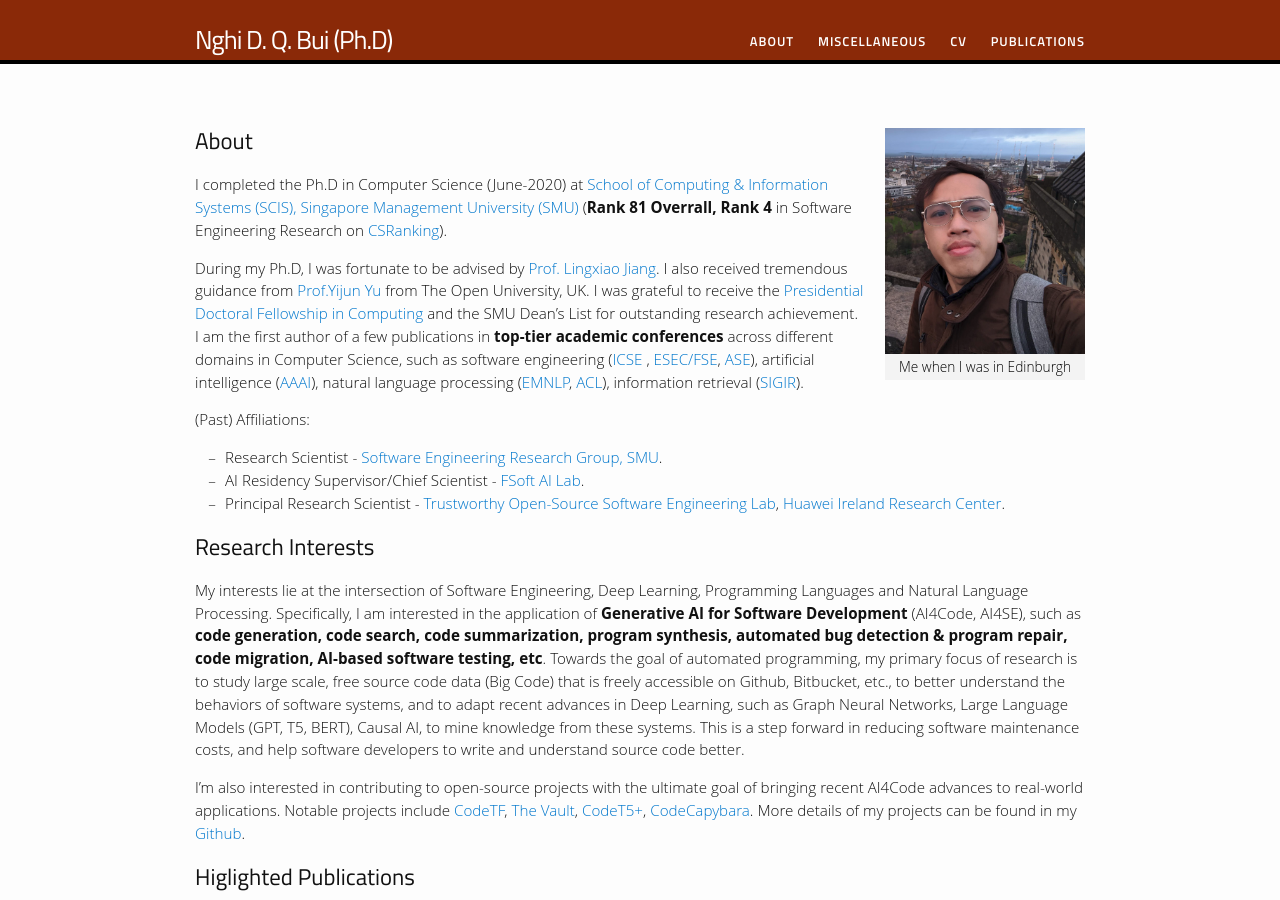
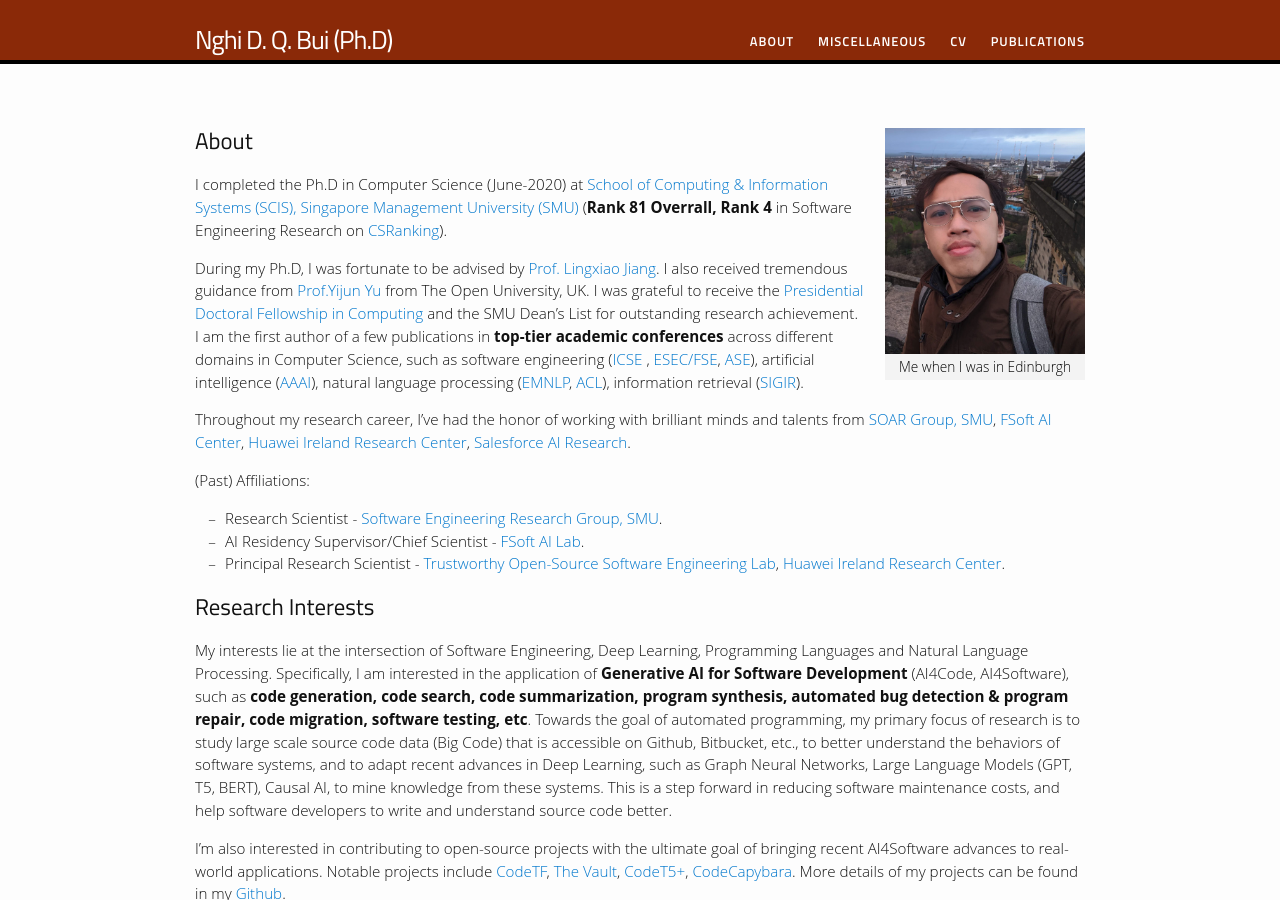
Before and after one commit to bdqnghi/bdqnghi.github.io, a Jekyll site: the page built from index.md, in a window 1280 px wide and 900 px high. Built offline with Jekyll 4.4.1, drawn with Linux system fonts in a browser that asks for light colours; nearby versions of some CDN libraries; some web fonts are replaced.

Commit message:
Update index.md

```diff
--- a/index.md
+++ b/index.md
@@ -11,6 +11,8 @@ I completed the Ph.D in Computer Science (June-2020) at <a href="https://sis.smu
 
 During my Ph.D, I was fortunate to be advised by <a href="http://www.mysmu.edu/faculty/lxjiang/" target="_blank"> Prof. Lingxiao Jiang</a>. I also received tremendous guidance from <a href="http://www.open.ac.uk/people/yy66" target="_blank">Prof.Yijun Yu</a> from The Open University, UK. I was grateful to receive the  <a href="https://graduatestudies.smu.edu.sg/phd/singapore-management-university-smu-phd-financial-assistance-schemes#computing" target="_blank"> Presidential Doctoral Fellowship in Computing</a> and the SMU Dean's List for outstanding research achievement.  I am the first author of a few publications in **top-tier academic conferences** across different domains in Computer Science, such as software engineering (<a href="http://www.icse-conferences.org/" target="_blank">ICSE</a> , <a href="https://www.esec-fse.org" target="_blank">ESEC/FSE</a>,  <a href="https://conf.researchr.org/series/ase" target="_blank">ASE</a>), artificial intelligence (<a href="https://www.aaai.org/Conferences/conferences.php" target="_blank">AAAI</a>), natural language processing (<a href="https://2022.emnlp.org/" target="_blank">EMNLP</a>, <a href="https://2023.aclweb.org/" target="_blank">ACL</a>), information retrieval (<a href="https://sigir.org/" target="_blank">SIGIR</a>).
 
+Throughout my research career, I've had the honor of working with brilliant minds and talents from <a href="https://soarsmu.github.io/" target="_blank">SOAR Group, SMU</a>, <a href="https://ai.fpt-software.com/ai-residency/" target="_blank">FSoft AI Center</a>, <a href="https://www.linkedin.com/company/huawei-ireland-research-center/mycompany/" target="_blank">Huawei Ireland Research Center</a>, <a href="https://www.salesforceairesearch.com/" target="_blank">Salesforce AI Research</a>.
+
 (Past) Affiliations:
 - Research Scientist - <a href="https://soarsmu.github.io/" target="_blank">Software Engineering Research Group, SMU</a>.
 - AI Residency Supervisor/Chief Scientist - <a href="https://ai.fpt-software.com/ai-residency/" target="_blank">FSoft AI Lab</a>.
@@ -18,9 +20,9 @@ During my Ph.D, I was fortunate to be advised by <a href="http://www.mysmu.edu/f
 
 ## Research Interests
 
-My interests lie at the intersection of Software Engineering, Deep Learning, Programming Languages and Natural Language Processing. Specifically, I am interested in the application of **Generative AI for Software Development** (AI4Code, AI4SE), such as **code generation, code search, code summarization, program synthesis, automated bug detection & program repair, code migration, AI-based software testing, etc**. Towards the goal of automated programming, my primary focus of research is to study large scale, free source code data (Big Code) that is freely accessible on Github, Bitbucket, etc., to better understand the behaviors of software systems, and to adapt recent advances in Deep Learning, such as Graph Neural Networks, Large Language Models (GPT, T5, BERT), Causal AI, to mine knowledge from these systems. This is a step forward in reducing software maintenance costs, and help software developers to write and understand source code better.
+My interests lie at the intersection of Software Engineering, Deep Learning, Programming Languages and Natural Language Processing. Specifically, I am interested in the application of **Generative AI for Software Development** (AI4Code, AI4Software), such as **code generation, code search, code summarization, program synthesis, automated bug detection & program repair, code migration, software testing, etc**. Towards the goal of automated programming, my primary focus of research is to study large scale source code data (Big Code) that is accessible on Github, Bitbucket, etc., to better understand the behaviors of software systems, and to adapt recent advances in Deep Learning, such as Graph Neural Networks, Large Language Models (GPT, T5, BERT), Causal AI, to mine knowledge from these systems. This is a step forward in reducing software maintenance costs, and help software developers to write and understand source code better.
 
-I'm also interested in contributing to open-source projects with the ultimate goal of bringing recent AI4Code advances to real-world applications. Notable projects include [CodeTF](https://github.com/salesforce/CodeTF){:target="_blank"}, [The Vault](https://github.com/FSoft-AI4Code/TheVault){:target="_blank"}, [CodeT5+](https://github.com/salesforce/CodeT5/tree/main/CodeT5%2B){:target="_blank"}, [CodeCapybara](https://github.com/FSoft-AI4Code/CodeCapybara){:target="_blank"}. More details of my projects can be found in my [Github](https://github.com/bdqnghi){:target="_blank"}.
+I'm also interested in contributing to open-source projects with the ultimate goal of bringing recent AI4Software advances to real-world applications. Notable projects include [CodeTF](https://github.com/salesforce/CodeTF){:target="_blank"}, [The Vault](https://github.com/FSoft-AI4Code/TheVault){:target="_blank"}, [CodeT5+](https://github.com/salesforce/CodeT5/tree/main/CodeT5%2B){:target="_blank"}, [CodeCapybara](https://github.com/FSoft-AI4Code/CodeCapybara){:target="_blank"}. More details of my projects can be found in my [Github](https://github.com/bdqnghi){:target="_blank"}.
 
 
 ## Higlighted Publications
```
